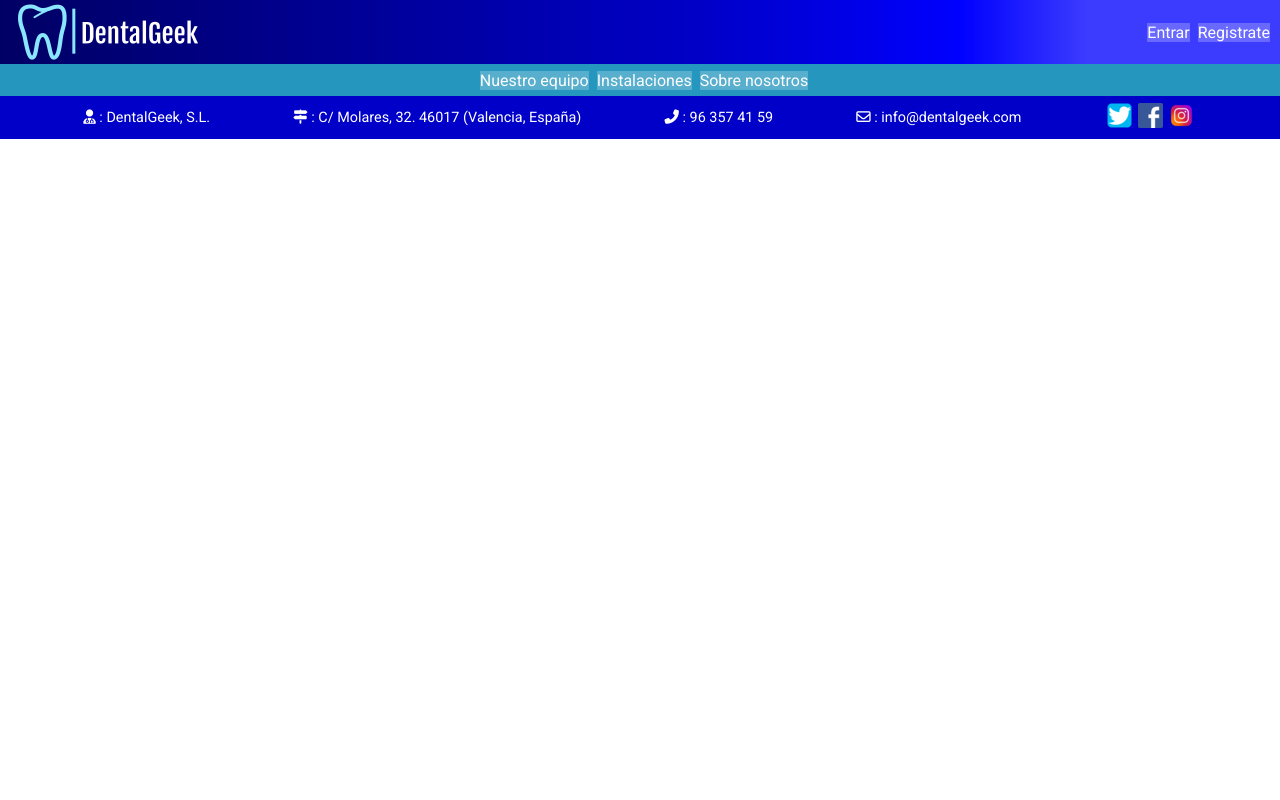
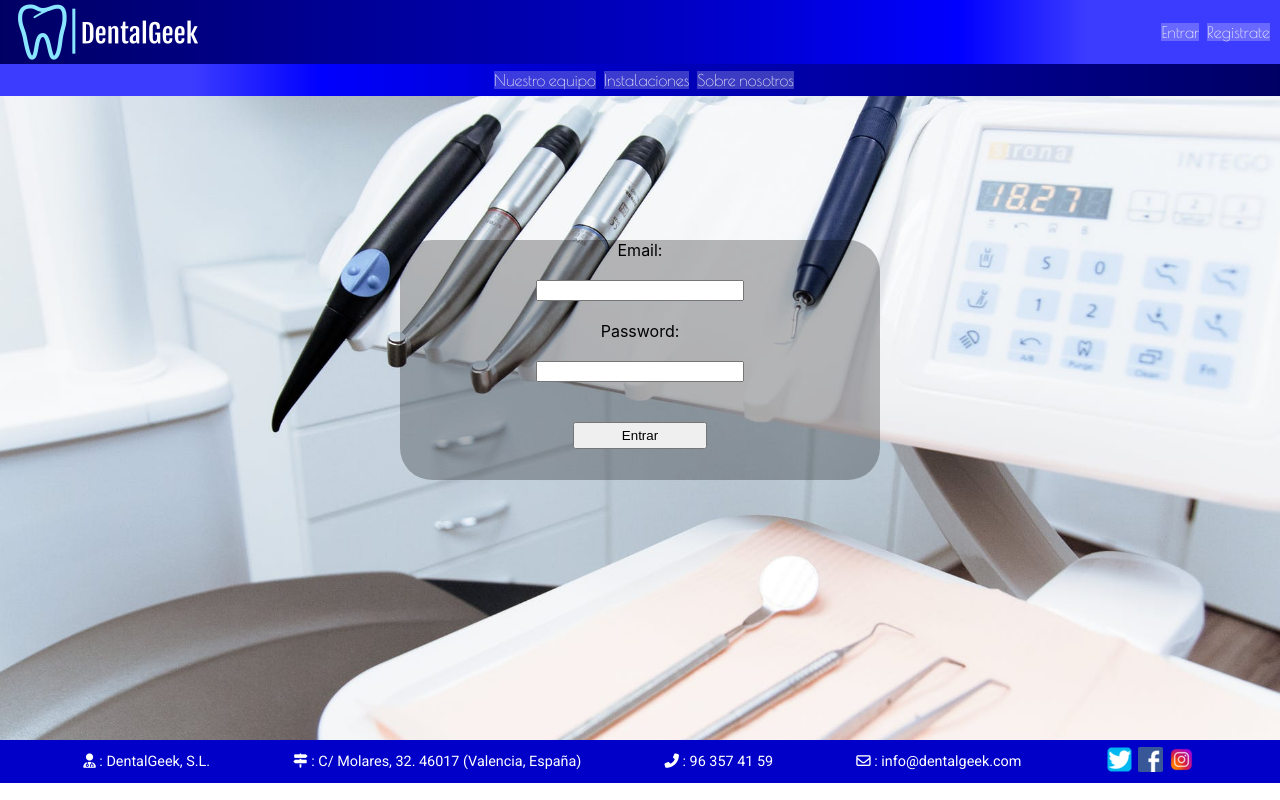
Before and after one commit to Kronapsys/dental-clinic-frontend, a React (Create React App) app: page /logIn in a window 1280 px wide. Built offline with nearby package versions, Linux system fonts and the light colour scheme.

Commit message:
added new login teamplate

```diff
--- a/src/App.js
+++ b/src/App.js
@@ -5,6 +5,7 @@ import Header from './components/Header/Header';
 import NavBar from './components/Navbar/NavBar';
 import Footer from './components/Footer/Footer';
 import Login from './containers/LogIn/LogIn';
+import Staff from './containers/Staff/Staff';
 
 function App() {
   return (
@@ -17,6 +18,7 @@ function App() {
         <Switch>
           <Route path="/" exact component={Home}/>
           <Route path="/logIn" exact component={Login}/>
+          <Route path='/staff' exact component={Staff}/>
         </Switch>
 
         <Footer/>
--- a/src/components/Btn/Btn.css
+++ b/src/components/Btn/Btn.css
@@ -1,5 +1,5 @@
 @import url('https://fonts.googleapis.com/css2?family=Poiret+One&display=swap');
-@import url('https://fonts.googleapis.com/css2?family=Roboto&display=swap');
+
 
 
 .btn {
@@ -7,8 +7,7 @@
 	transition: all 0.3s;
 	position: relative;
     margin-left: 0.5em;
-    font-family: 'Roboto', sans-serif;
-	/* font-family: 'Poiret One', cursive; */
+	font-family: 'Poiret One', cursive;
 	cursor: pointer;
 }
 
--- a/src/components/Navbar/NavBar.css
+++ b/src/components/Navbar/NavBar.css
@@ -1,6 +1,10 @@
 .navBar{
     height: 2em;
-    background-color: rgb(37, 150, 190);
+    background: -webkit-linear-gradient(left,
+    rgb(60, 60, 255) 15%,
+    rgb(0, 0, 255) 25%,
+    rgb(0, 0, 200) 45%,
+    rgb(0, 0, 100) 100%);
 
     display: flex;
     flex-direction: row;
--- a/src/containers/LogIn/LogIn.jsx
+++ b/src/containers/LogIn/LogIn.jsx
@@ -28,11 +28,13 @@ const Login = () => {
 
   return (
     <div className="login">
-      {/* <div className='formLogIn'>
+      <div className="relleno"></div>
+      <div className='formLogIn'>
                 Email: <input className='emailInput' type='email' name='email' title='Email' lenght='30' onChange={handleState}/>
                 Password: <input className='passwordInput' type='password' name='password' title='Password' lenght='16' onChange={handleState}/>
                 <button className='btnEntrar' type='submit' onClick={logeame}>Entrar</button>
-            </div> */}
+
+            </div>
 
     </div>
   );
--- a/src/containers/LogIn/Login.css
+++ b/src/containers/LogIn/Login.css
@@ -1,33 +1,49 @@
 .login{
-    display: flex;
-    flex-direction: column;
-
-    align-items: center;
-}
-
-.formLogIn{
-
-    height: 35.95em;
-    width: 35em;
+    height: 80.5vh;
+    background-image: url(../../img/login-background.jpeg);
+    background-position: center;
+    background-repeat: no-repeat;
+    background-size: cover;
+    z-index: -1;
 
     display: flex;
     flex-direction: column;
     align-items: center;
 
-    border: black solid 0.2em;
+
 }
 
-/* .emailInput{
+.relleno{
+    height: 9em;
+}
+
+.formLogIn{
+
+    height: 15em;
+    width: 30em;
+
+    background-color: rgba(0, 0, 0, 0.274);
+    border-radius: 2em;
+
+    display: flex;
+    flex-direction: column;
+    align-items: center;
+
+}
+
+.emailInput{
     width: 15em;
-    margin: 1em;
+    margin: 1.5em;
 }
 
 .passwordInput{
     width: 15em;
-    margin: 1em;
+    margin: 1.5em;
 }
 
 .btnEntrar{
     height: 2em;
     width: 10em;
-} */
+
+    margin: 1.5em;
+}
--- a/src/containers/Staff/Staff.css
+++ b/src/containers/Staff/Staff.css
@@ -0,0 +1,8 @@
+.staff {
+    height: 80.5vh;
+    background-image: url(../../img/staff-background.jpeg);
+    background-position: center;
+    background-repeat: no-repeat;
+    background-size: cover;
+    z-index: -1;
+}
--- a/src/containers/Staff/Staff.jsx
+++ b/src/containers/Staff/Staff.jsx
@@ -0,0 +1,13 @@
+import React from 'react';
+import './Staff.css';
+
+const Staff = () => {
+
+    return(
+        <div className='staff'>
+
+        </div>
+    );
+};
+
+export default Staff;
```
